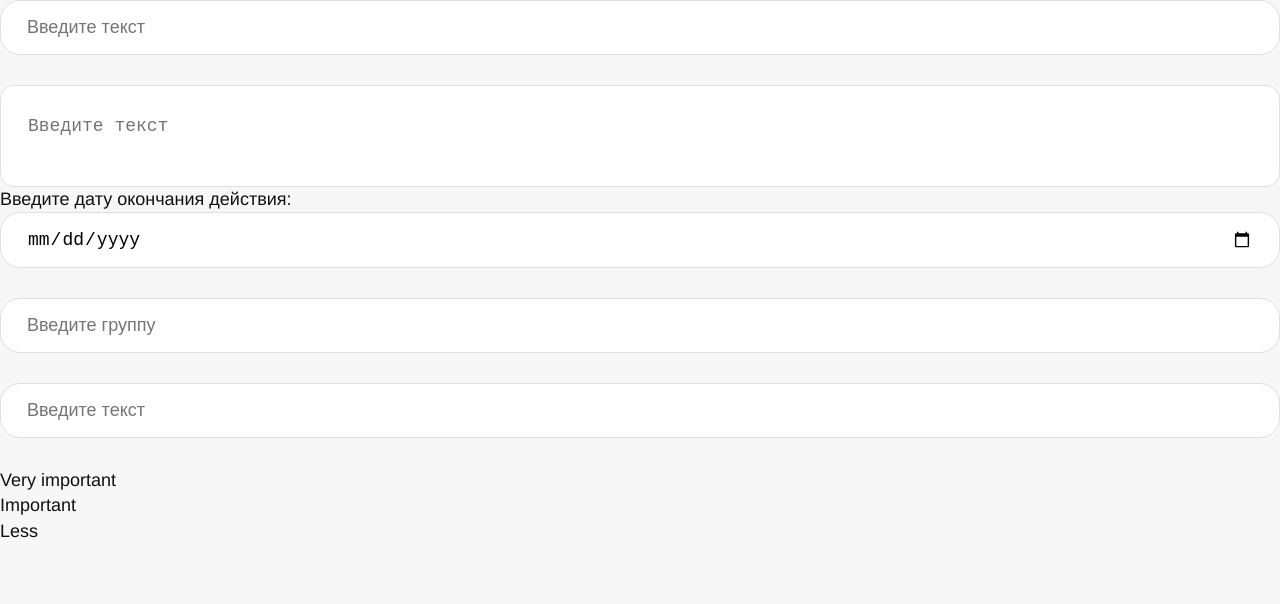
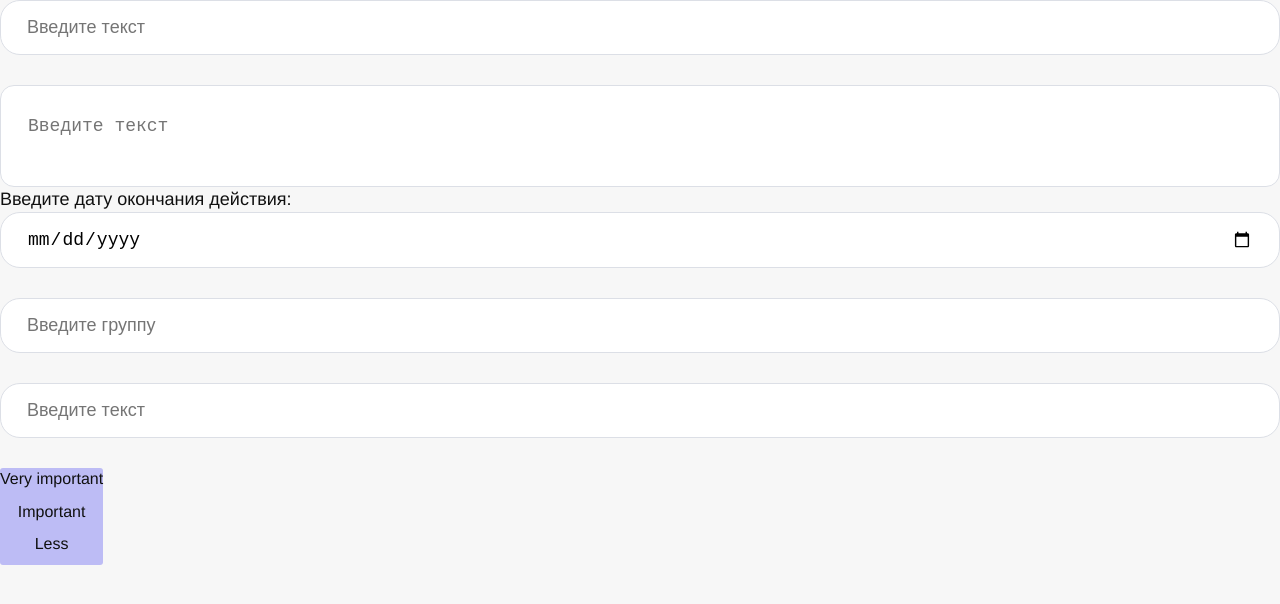
Before and after one commit to zva-2000/Note-App, a Vue app: page / in a window 1280 px wide. Shown: the top 604 px of the page. Built offline with nearby package versions, Linux system fonts and the light colour scheme.

Commit message:
Новое приложение

```diff
--- a/src/App.vue
+++ b/src/App.vue
@@ -3,9 +3,9 @@ import { ref, computed } from "vue";
 
 import baseInput from "./components/BaseInput.vue";
 
-import baseTextarea from './components/BaseTextarea.vue';
+import baseTextarea from "./components/BaseTextarea.vue";
 
-import baseList from './components/BaseList.vue';
+import baseList from "./components/BaseList.vue";
 
 const typeText = "text";
 
@@ -16,6 +16,8 @@ const placeholder = "Введите текст";
 const placeholderTeg = "Введите группу";
 
 const placeholderDate = "Введите дату окончания действия:";
+
+const listOpen = ref(false);
 
 let note = ref({
   title: "",
@@ -58,8 +60,8 @@ let notes = ref([
   ></baseInput>
 
   <baseTextarea
-  :placeholder="placeholder"
-  @update:modelValue="note.descr = $event"
+    :placeholder="placeholder"
+    @update:modelValue="note.descr = $event"
   ></baseTextarea>
 
   <p>{{ placeholderDate }}</p>
@@ -76,12 +78,11 @@ let notes = ref([
 
   <baseInput
     :type="typeText"
-    @update:modelValue="note.impr = $event"
+    @update:modelValue="note.impr"
     :placeholder="placeholder"
+    @click="listOpen"
   ></baseInput>
-
-  <baseList></baseList>
-
+  <baseList @update:important="note.impr" :listOpen="listOpen"></baseList>
 </template>
 
 <style scoped>
--- a/src/components/BaseInput.vue
+++ b/src/components/BaseInput.vue
@@ -5,43 +5,36 @@
 </template>
 
 <script setup>
-
-import { ref, watch } from 'vue'
+import { ref, watch } from "vue";
 
 const props = defineProps({
   modelValue: {
     type: String,
     required: false,
-        default: ''
+    default: "",
   },
   type: {
     type: String,
     required: false,
-        default: 'text'
+    default: "text",
   },
   placeholder: {
     type: String,
-        required: false
-      }
-})
+    required: false,
+  },
+});
 
-const inputValue = ref(props.modelValue)
+const inputValue = ref(props.modelValue);
 
 watch(inputValue, (newValue) => {
-        emit('update:modelValue', newValue)
-        return {
-            inputValue
-        }
- })
-
+  emit("update:modelValue", newValue);
+});
 </script>
 
 <style scoped>
-
 input {
   padding: 16px 26px;
   margin-bottom: 30px;
   border-radius: 20px;
 }
-
 </style>
--- a/src/components/BaseList.vue
+++ b/src/components/BaseList.vue
@@ -1,28 +1,41 @@
 <template>
-
-<ul>
-    <li v-for="important in importantArray" :key="important.index">
+  <div class="list">
+    <ul v-if="(listOpen = true)">
+      <label v-for="important in importantArray" :key="important.index">
         {{ important }}
-    </li>
-</ul>
-
+      </label>
+    </ul>
+  </div>
 </template>
 
 <script setup>
+import { ref } from "vue";
 
-import { ref } from 'vue'
+const importantArray = ref(["Very important", "Important", "Less"]);
 
 const props = defineProps({
-    importantArray: {
-        type: Array,
-        required: false,
-    }
-})
+  // importantArray: {
+  //   type: Array,
+  //   required: false,
+  // },
+  listOpen: {
+    type: Boolean,
+    required: false,
+    default: false,
+  },
+});
 
-const importantArray = ['Very important', 'Important', 'Less']
+const emit = defineEmits(["selectImr"]);
 
+const selectImr = (important) => {
+  emit("update:important", important);
+};
 </script>
 
 <style>
-
+.list {
+  position: absolute;
+  border-radius: 3px;
+  background-color: rgb(189, 188, 245);
+}
 </style>
--- a/src/components/BaseTextarea.vue
+++ b/src/components/BaseTextarea.vue
@@ -5,38 +5,31 @@
 </template>
 
 <script setup>
-
-import { ref, watch } from 'vue'
+import { ref, watch } from "vue";
 
 const props = defineProps({
   modelValue: {
     type: String,
     required: false,
-        default: ''
+    default: "",
   },
   placeholder: {
     type: String,
-        required: false
-      }
-})
+    required: false,
+  },
+});
 
-const inputValue = ref(props.modelValue)
+const inputValue = ref(props.modelValue);
 
 watch(inputValue, (newValue) => {
-        emit('update:modelValue', newValue)
-        return {
-            inputValue
-        }
- })
-
+  emit("update:modelValue", newValue);
+});
 </script>
 
 <style scoped>
-
 input {
   padding: 16px 26px;
   margin-bottom: 30px;
   border-radius: 20px;
 }
-
 </style>
```
Lines whose indentation alone changed are shown as unchanged.
